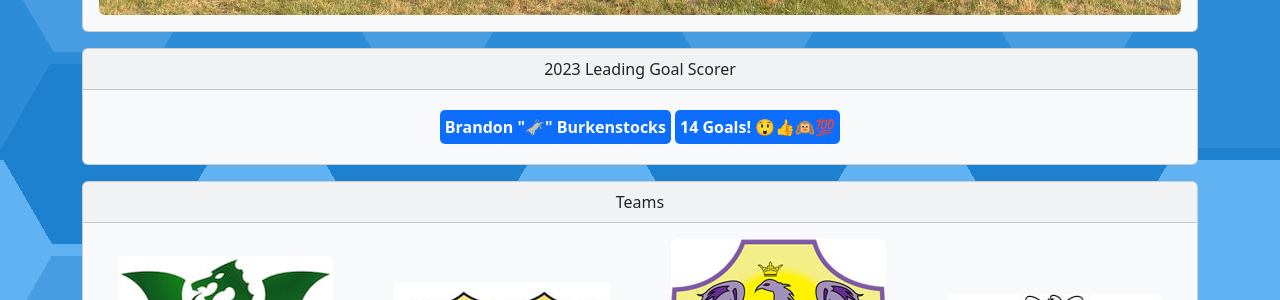
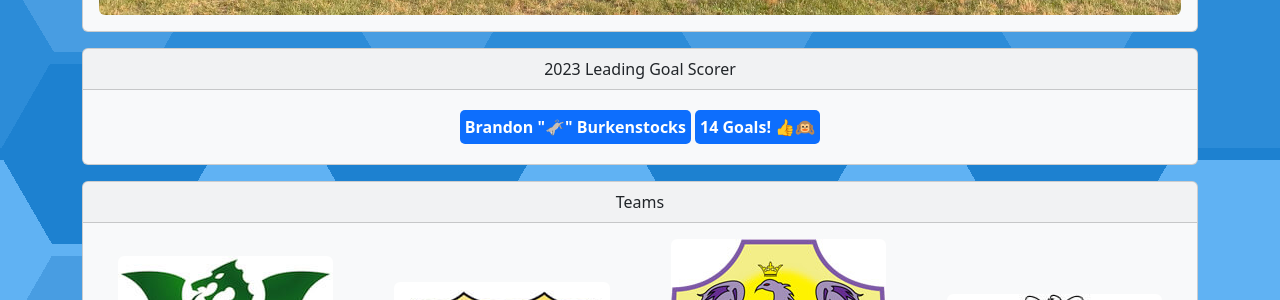
Before and after one commit to goddard-soccer/goddard-soccer.github.io, a Jekyll site: the page built from index.md, in a window 1280 px wide. Shown: the part 784-1084 px from the top of the page. Built offline with Jekyll 4.4.1, drawn with Linux system fonts in a browser that asks for light colours.

Commit message:
home page

```diff
--- a/index.md
+++ b/index.md
@@ -29,7 +29,7 @@ title: Home
 <table>
     <tr>
         <th>Brandon "🫏" Burkenstocks</th>
-        <th>14 Goals! 😲👍🙉💯</th>
+        <th>14 Goals! 👍🙉</th>
     </tr>
 </table>
 
```
